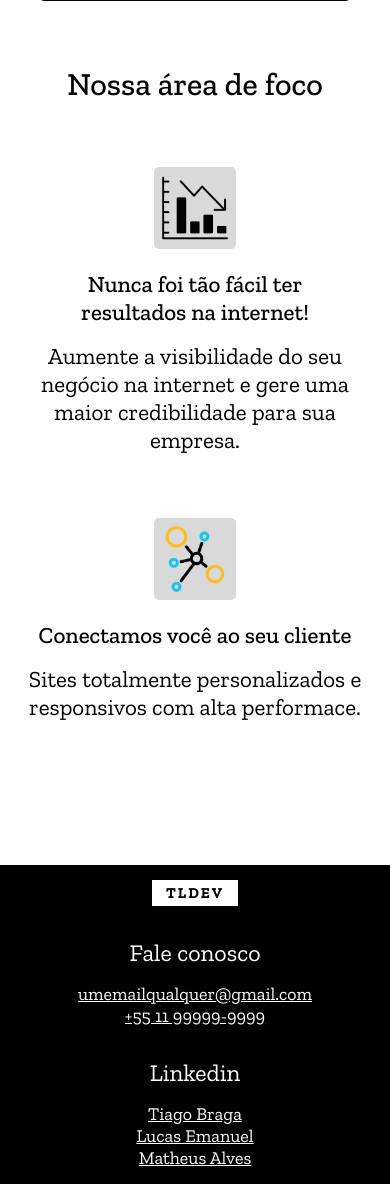
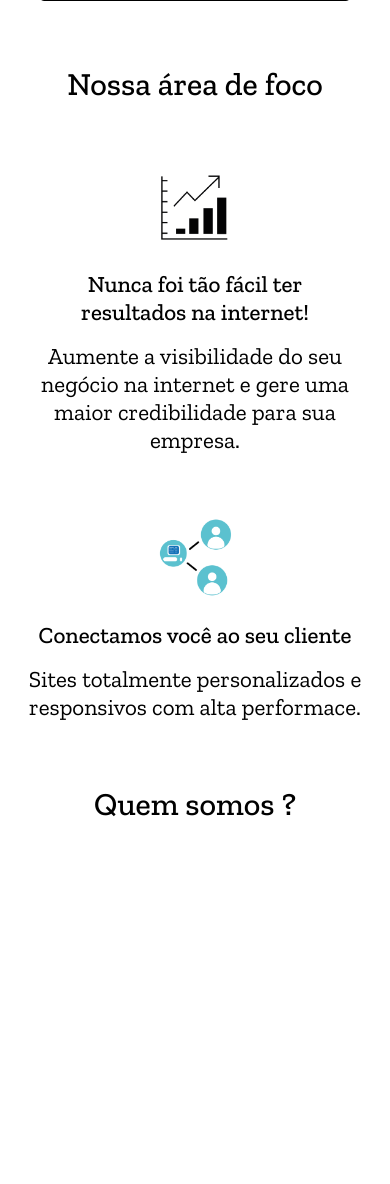
Before and after one commit to TLDEV-BR/TLDEV-SITE, a Flask app: page / in a window 390 px wide; the page is wider, and only the part inside the window is pictured. Shown: the part 612-1796 px from the top of that part. Run offline with Flask 2, Linux system fonts and the light colour scheme.

Commit message:
icon modified

```diff
--- a/static/css/base.css
+++ b/static/css/base.css
@@ -9,7 +9,9 @@
     margin: 0;
     padding: 0;
 }
-
+body {
+    overflow-x: hidden;
+}
 a {
     color: var(--nav-text-color);
     text-decoration: none;
@@ -75,6 +77,10 @@ nav {
     margin-top: 6rem;
     color: var(--nav-bg-color);
 }
+.logo-bottom{
+    background-color: #fff;
+    color: #000;
+}
 .conventional-networks{
     display: flex;
     flex-direction: column;
@@ -90,7 +96,3 @@ nav {
     font-size: large;
     text-decoration: underline;
 }
-.logo-bottom{
-    background-color: #fff;
-    color: #000;
-}
--- a/static/css/index.css
+++ b/static/css/index.css
@@ -116,3 +116,10 @@ html{
     font-size: larger;
     margin-bottom: 2rem;
 }
+.summary{
+    display: flex;
+    align-items: center;
+    justify-content: center;
+    flex-direction: column;
+    margin-top: 6rem;
+}
--- /dev/null
+++ b/static/css/responsive/base_response.css
@@ -0,0 +1,82 @@
+@import url('https://fonts.googleapis.com/css2?family=Zilla+Slab:wght@300;400;500;700&display=swap');
+:root {
+    --nav-bg-color: #fff;
+    --nav-text-color: #000;
+    --nav-logo-color: #000;
+}
+
+@keyframes navLinkFade {
+    from {
+        opacity: 0;
+        transform: translateX(50px);
+    }
+    to {
+        opacity: 1;
+        transform: translateX(0);
+    }
+}
+
+.mobile-menu.active .line1 {
+    transform: rotate(-45deg) translate(-8px, 8px);
+}
+
+.mobile-menu.active .line2 {
+    opacity: 0;
+}
+
+.mobile-menu.active .line3 {
+    transform: rotate(45deg) translate(-5px, -7px);
+}
+
+@media (max-width: 600px) {
+    html {
+        height: 100%;
+        bottom: 0;
+        padding-bottom: 0;
+        margin-bottom: 0;
+    }
+    body {
+        height: 100%;
+        bottom: 0;
+        padding-bottom: 0;
+        margin-bottom: 0;
+        overflow-x: hidden;
+    }
+    .logo {
+        font-size: 95%;
+        width: 20%;
+    }
+    .nav {
+        width: 4vw;
+        height: 6%;
+    }
+    .nav-list {
+        color: var(--nav-text-color);
+        position: absolute;
+        top: 8vh;
+        right: 0;
+        width: 100vw;
+        height: 92vh;
+        background: var(--nav-bg-color);
+        flex-direction: column;
+        align-items: center;
+        justify-content: space-around;
+        transform: translateX(100%);
+        transition: transform 0.3s ease-in;
+    }
+    .nav-list li {
+        margin-left: 0;
+        opacity: 0;
+    }
+    .mobile-menu {
+        display: block;
+    }
+    .text-logo {
+        font-size: 1rem;
+    }
+    .text-nav {
+        align-content: center;
+        display: flex;
+        margin-right: -100vh;
+    }
+}
--- a/static/css/responsive/index_response.css
+++ b/static/css/responsive/index_response.css
@@ -111,5 +38,7 @@
     .conventional-networks{
         text-align: center;
     }
-
+    .summary{
+        margin-top: 25rem;
+    }
 }
--- a/templates/base.html
+++ b/templates/base.html
@@ -3,8 +3,9 @@
 <head>
     <meta charset="UTF-8">
     <meta http-equiv="X-UA-Compatible" content="IE=edge">
-    <meta name="viewport" content="width=device-width, initial-scale=1.0">
+    <meta name="viewport" content="width=device-width, initial-scale=1, minimum-scale=1">
     <link rel="stylesheet" href="{{ url_for('static', filename='css/base.css') }}">
+    <link rel="stylesheet" href="{{ url_for('static', filename='css/responsive/base_response.css') }}">
     <link rel="stylesheet" href="{{ url_for('static', filename='css/index.css') }}">
     <link rel="stylesheet" href="{{ url_for('static', filename='css/responsive/index_response.css') }}">
     <title>TLDev</title>
--- a/templates/index.html
+++ b/templates/index.html
@@ -27,5 +27,14 @@
             </div>
         </div>
     </div>
+
+    <div class="summary">
+        <div class="info-title">
+            <h2 class="text-title">Quem somos ?</h2>
+        </div>
+        <div class="box-info">
+            <p class="box-content"></p>
+        </div>
+    </div>
     <script src="{{ url_for('static', filename='javascript/index.js') }}"></script>
 {% endblock %}
```
Also changed, not shown: other parts of static/css/responsive/index_response.css (+0 -73 lines), static/images/conect.png, static/images/result.png.
